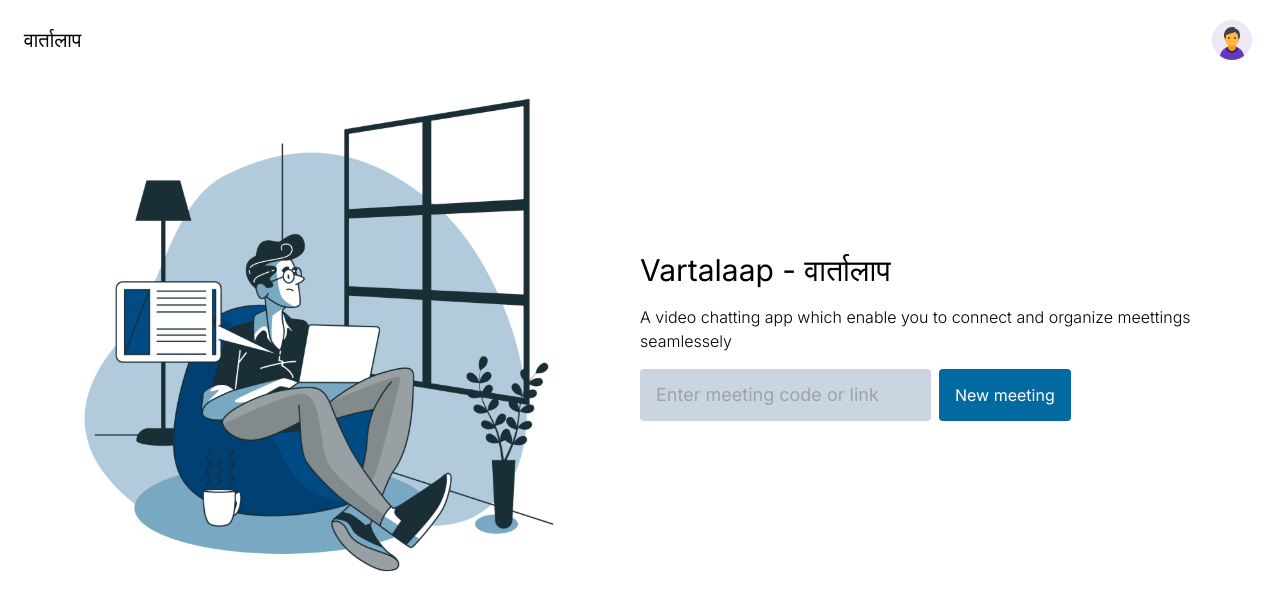
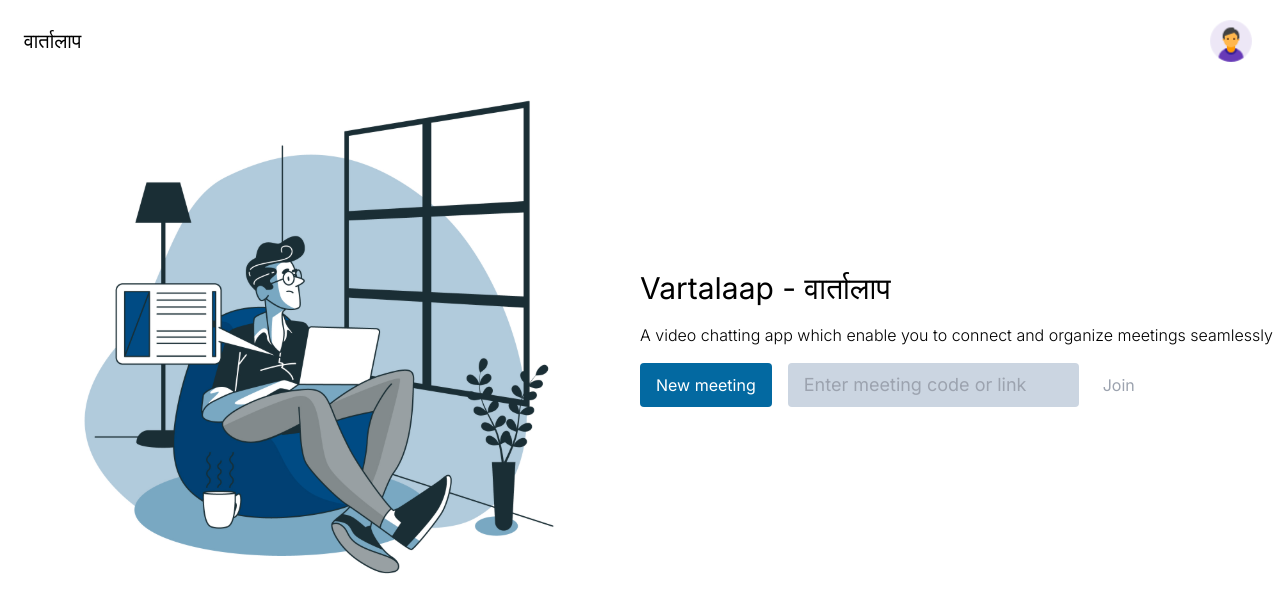
Before and after one commit to VaishnavGhenge/vartalaap-client, a Next.js app: page / in a window 1280 px wide. Shown: the top 612 px of the page. Built offline with nearby package versions, Linux system fonts and the light colour scheme; a web font is replaced by a local one.

Commit message:
Refactor landing page UI

```diff
--- a/app/page.tsx
+++ b/app/page.tsx
@@ -1,9 +1,25 @@
-import Navbar from '../components/Navbar/Navbar'
-import { IBM_Plex_Sans_Devanagari } from 'next/font/google'
+'use client';
+
+import Navbar from '../components/Navbar/Navbar';
+import { IBM_Plex_Sans_Devanagari } from 'next/font/google';
+import Image from 'next/image';
+import { ChangeEvent, useState } from 'react';
 
 const ibmPlexSansDevanagari = IBM_Plex_Sans_Devanagari({ weight: '500', subsets: ['cyrillic-ext'] });
 
 export default function Home() {
+  const [joinButtonDisabled, setJoinButtonDisabled] = useState(true);
+  const [meetCode, setMeetCode] = useState('');
+
+  const onMeetCodeChange = (event: ChangeEvent<HTMLInputElement>) => {
+    setMeetCode(event.target.value);
+    if (event.target.value.length > 0) {
+      setJoinButtonDisabled(false);
+    } else {
+      setJoinButtonDisabled(true);
+    }
+  }
+
   return (
     <div>
       <Navbar></Navbar>
@@ -11,21 +27,29 @@ export default function Home() {
         <div className='container mx-auto'>
         <div className='grid grid-cols-2'>
           <div className='w-100 flex justify-center items-center'>
-            <img className='w-full h-full' src="/static/images/hero.svg" alt="Hero image" />
+            <Image
+              className='w-full h-full'
+              src="/static/images/hero.svg"
+              alt="Hero image"
+              width={768}
+              height={596}
+              priority= {true}
+            />
           </div>
           <div className='w-100 flex flex-col justify-center items-start'>
             <div>
               <h2 className='text-3xl my-4 capitalize'>
                 <span>Vartalaap - </span><span className={ibmPlexSansDevanagari.className}>वार्तालाप</span>
               </h2>
-              <p className='font-light my-4'>A video chatting app which enable you to connect and organize meettings seamlessely</p>
+              <p className='font-light my-4'>A video chatting app which enable you to connect and organize meetings seamlessly</p>
             </div>
             <form method='post'>
-              <div className='flex gap-2'>
-                <input className='bg-slate-300 text-black rounded px-4 py-3 text-lg active:outline-sky-700 focus-visible:outline-sky-700' type="text" name='meet-code' placeholder='Enter meeting code or link' />
-                <button className='bg-sky-700 px-4 py-3 rounded text-white' type='submit'>
+              <div className='flex gap-4'>
+                <button className='bg-sky-700 px-4 py-2 rounded text-white hover:bg-sky-800 transition duration-300' type='button'>
                   <span>New meeting</span>
                 </button>
+                <input value={meetCode} onChange={onMeetCodeChange} className='bg-slate-300 text-black rounded px-4 py-2 text-lg active:outline-sky-700 focus-visible:outline-sky-700' type="text" name='meet-code' placeholder='Enter meeting code or link' />
+                <button disabled={joinButtonDisabled} type='button' className='text-sky-700 py-2 px-2 disabled:text-gray-400'>Join</button>
               </div>
             </form>
           </div>
--- a/components/Navbar/Navbar.tsx
+++ b/components/Navbar/Navbar.tsx
@@ -1,4 +1,5 @@
 import AppTitle from '../AppTitle';
+import Image from 'next/image';
 
 const Navbar = () => {
     return (
@@ -10,7 +11,13 @@ const Navbar = () => {
                 <li>
                     <div>
                         <a href="#account">
-                            <img className='' src="/static/images/test-account.png" alt="profile" />
+                            <Image
+                                className='w-[50px] h-[50px] rounded-full'
+                                src="/static/images/test-account.png"
+                                alt="profile"
+                                width={50}
+                                height={50}
+                            />
                         </a>
                     </div>
                 </li>
```
